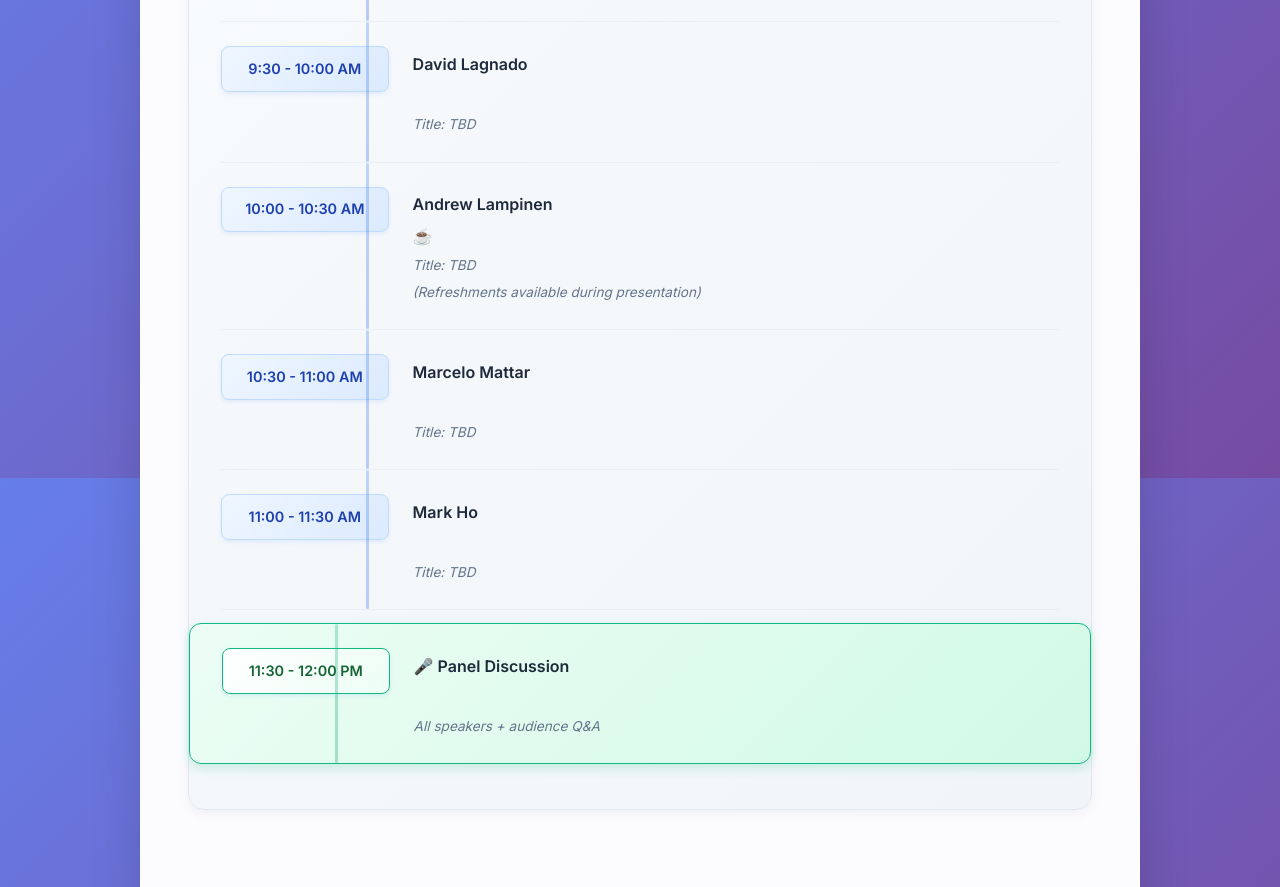
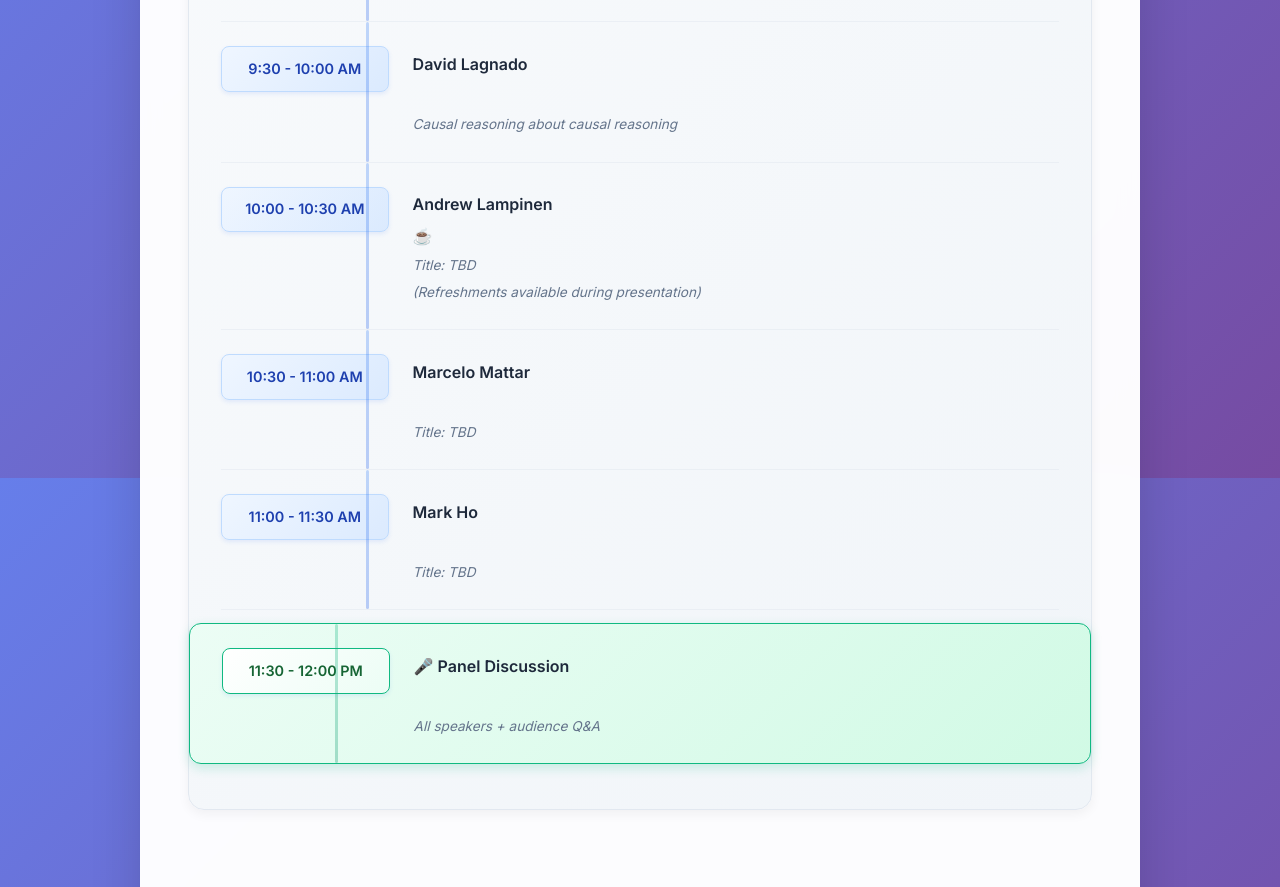
Before and after one commit to xhb120633/reasoning_workshop, a plain HTML site: page index.html in a window 1280 px wide. Shown: the part 1922-2809 px from the top of the page. Drawn offline with nearby package versions, Linux system fonts and the light colour scheme.

Commit message:
Update index.html

```diff
--- a/index.html
+++ b/index.html
@@ -413,7 +413,7 @@
           <div class="time">9:30 - 10:00 AM</div>
           <div class="event">
             <strong>David Lagnado</strong><br>
-            <em>Title: TBD</em>
+            <em>Causal reasoning about causal reasoning</em>
           </div>
         </div>
         <div class="schedule-item">
```
